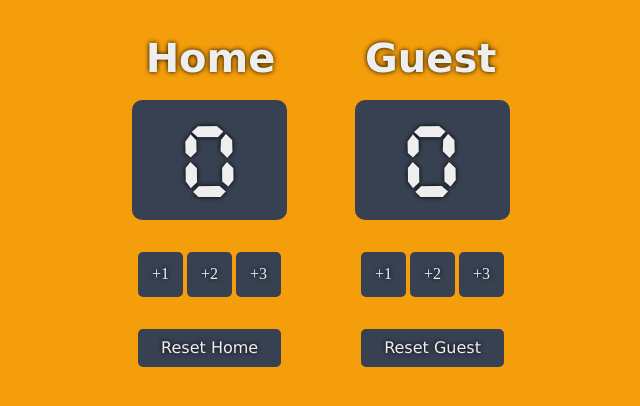
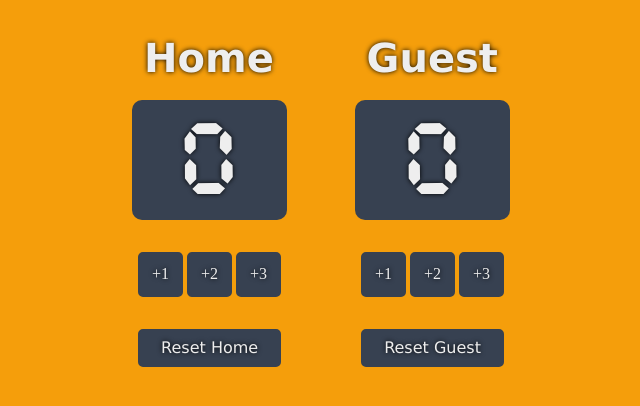
Before and after one commit to XAdam3/Simple-ScoreBoard-site, a plain HTML site: page index.html in a window 1280 px wide. Shown: the full height of the page, 319-959 px from the left. Drawn offline with nearby package versions, Linux system fonts and the light colour scheme; files whose address does not match are found by name.

Commit message:
Update index.css

```diff
--- a/index.css
+++ b/index.css
@@ -27,7 +27,7 @@ body {
 .titles {
   display: flex;
   justify-content: center;
-  gap: 5.6em;
+  gap: 5.8em;
   margin-bottom: -1em;
 }
 #title-home-guest {
@@ -44,7 +44,7 @@ body {
   width: 100%;
   height: 100%;
   text-align: center;
-  line-height: 20px;
+  line-height: 15px;
   font-family: Timer, sans-serif;
   font-style: normal;
   font-weight: 400;
@@ -56,7 +56,7 @@ body {
 .boxes {
   display: flex;
   justify-content: center;
-  gap: 4.2em;
+  gap: 4.3em;
 }
 
 #box {
```
